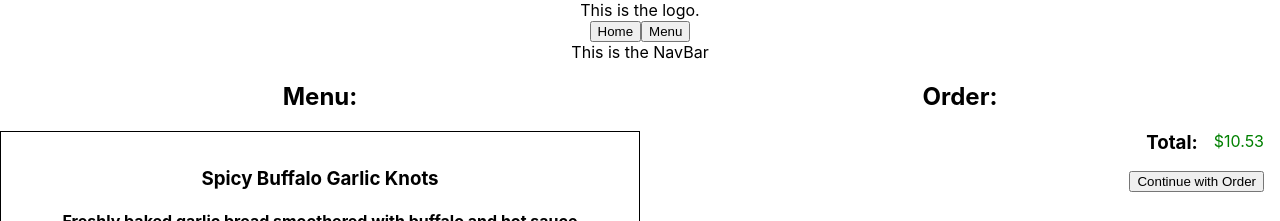
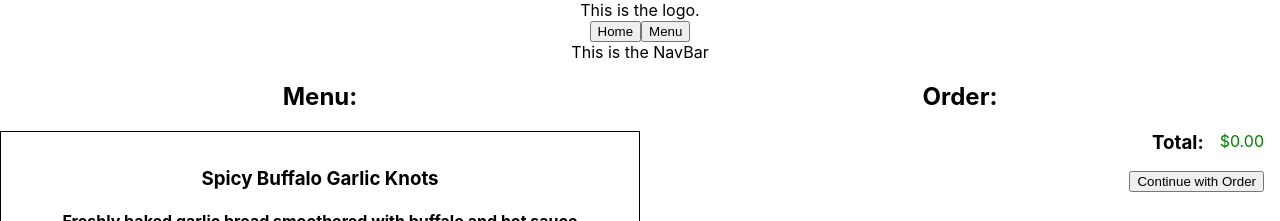
Before and after one commit to ggroshansii/js-react-restaurant-app, a React (Create React App) app: page / in a window 1280 px wide. Both pictures are taken after a click on the button "Menu". Shown: the top 221 px of the page. Built offline with nearby package versions, Linux system fonts and the light colour scheme.

Commit message:
added uuid dependency for keys; created orderTotal state to accumulate total price of order

```diff
--- a/package.json
+++ b/package.json
@@ -11,6 +11,8 @@
     "react": "^17.0.2",
     "react-dom": "^17.0.2",
     "react-scripts": "4.0.3",
+    "uuid": "^8.3.2",
+    "uuidv4": "^6.2.12",
     "web-vitals": "^1.1.2"
   },
   "scripts": {
--- a/src/components/Menu/Menu.jsx
+++ b/src/components/Menu/Menu.jsx
@@ -2,21 +2,40 @@
 import './Menu.css';
 import MenuItemList from "../MenuItemList/MenuItemList"
 import OrderItemList from "../OrderItemList/OrderItemList"
-import { useState } from 'react'
+import { useState, useEffect, useRef } from 'react'
 
 function Menu(props) {
 
+
   const [orderItems, setOrderItems] = useState([]);
+  const [orderTotal, setOrderTotal] = useState(0);
+  const firstRender = useRef(true);
+
+
+  useEffect(() => {
+    if (firstRender.current) {
+      firstRender.current = false;
+    }
+    else {
+      let total = orderItems.reduce((accum, element) => {
+        return accum + element.price;
+      }, 0);
+      console.log("order total", total);
+      setOrderTotal(total)
+    }
+  }, [orderItems]);
+
 
   function addToOrder(event) {
     setOrderItems([...orderItems, JSON.parse(event.target.value)])
     console.log("ORDER ITEMS:", orderItems)
   }
 
+
   return (
     <div className="menu-container">
         <MenuItemList MenuUtility={props.MenuUtility} addToOrder={addToOrder} />
-        <OrderItemList orderItems={orderItems}/>
+        <OrderItemList orderItems={orderItems} orderTotal={orderTotal}/>
     </div>
   );
 }
--- a/src/components/MenuItemList/MenuItemList.jsx
+++ b/src/components/MenuItemList/MenuItemList.jsx
@@ -1,6 +1,7 @@
 
 import './MenuItemList.css';
-import MenuItem from '../MenuItem/MenuItem'
+import MenuItem from '../MenuItem/MenuItem';
+import { v4 as uuidv4 } from 'uuid';
 
 function MenuItemList(props) {
   return (
@@ -9,7 +10,7 @@ function MenuItemList(props) {
     <div className="menu-list">
     {console.log(props.MenuUtility)}
       {props.MenuUtility.menu.map(element => {
-          return <MenuItem key={element.id} {...element} addToOrder={props.addToOrder}/>
+          return <MenuItem key={ uuidv4() } {...element} addToOrder={props.addToOrder}/>
       })}
     </div>
     </div>
--- a/src/components/OrderItemList/OrderItemList.jsx
+++ b/src/components/OrderItemList/OrderItemList.jsx
@@ -1,17 +1,19 @@
 import "./OrderItemList.css";
 import OrderItem from "../OrderItem/OrderItem";
+
+import { v4 as uuidv4 } from 'uuid';
 
 function OrderItemList(props) {
     return (
         <div className="order-list-container">
             <h2>Order:</h2>
             {props.orderItems.map((element) => {
-                return <OrderItem key={element.id} {...element} />;
+                return <OrderItem key={ uuidv4() } {...element} />;
             })}
             <div className="total-continue-container">
                 <div className="total">
                     <h3>Total:</h3>
-                    <p>$10.53</p>
+                    <p>${props.orderTotal.toFixed(2)}</p>
                 </div>
                 <div className="continue-button-container">
                   <button type="submit">Continue with Order</button>
```
Also changed, not shown: 1 other file (tests, documents, lock files or other folders).
